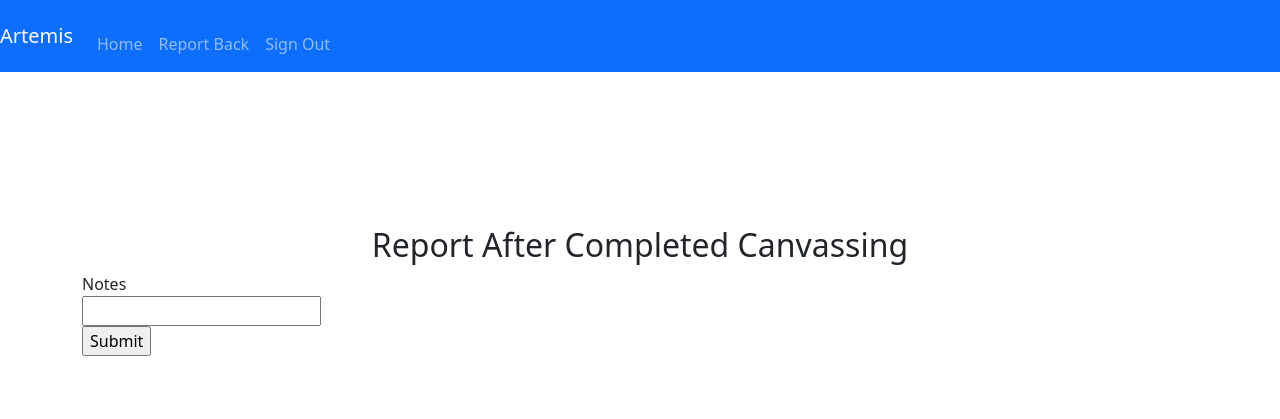
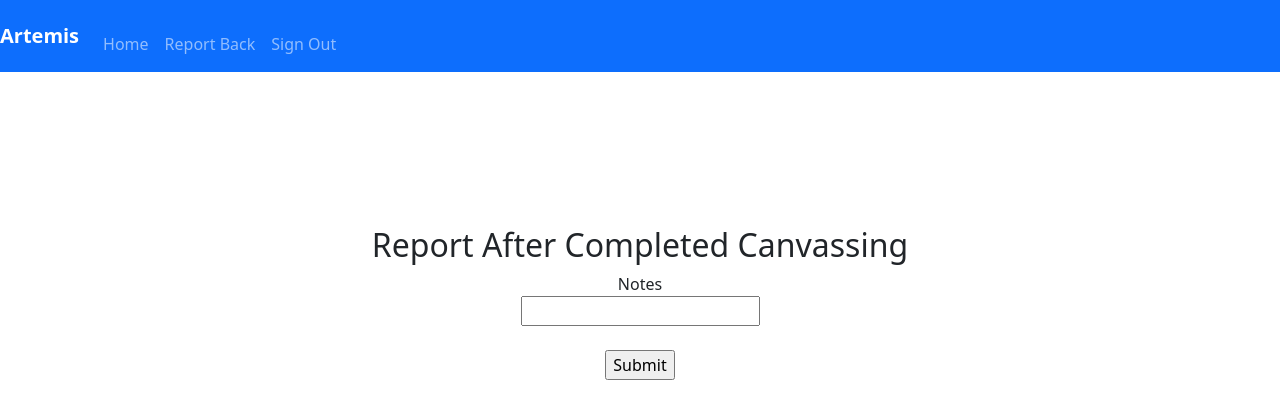
Before and after one commit to cyclingzealot/artemisPrime, a Rails app: template app/views/home/report_back.html.erb in a window 1280 px wide. Shown: the top 419 px of the page. Run offline with Rails 7, Linux system fonts and the light colour scheme; the template is opened without the code that fills it, so the values that code supplies are empty; style sheets or scripts are compiled from the project's sources; parts of the project's set-up code (start-up, migrations or seed data) failed here and were passed over; some libraries are stand-ins or nearby versions.

Commit message:
report back layout

```diff
--- a/app/controllers/home_controller.rb
+++ b/app/controllers/home_controller.rb
@@ -18,7 +18,7 @@ class HomeController < ApplicationController
 
   def request_assignment
     URI::HTTPS.build({
-                         host: localhost,
+                         host: 'localhost',
                          port: 8000,
                          path: '/assign.html',
                          query: "user_id = #{current_user.id}&filename=output.geojson"
--- a/app/views/home/report_back.html.erb
+++ b/app/views/home/report_back.html.erb
@@ -1,6 +1,7 @@
 <div class="container" style="margin-top: 12%;">
   <h2 style="text-align: center"> Report After Completed Canvassing</h2>
 
+ <div class="text-center">
   <%= form_tag report_submit_home_path, method: :post do %>
 
       <div class="field">
@@ -8,8 +9,11 @@
         <%= text_field_tag :notes %>
       </div>
 
+       <br>
+
       <div class="actions">
         <%= submit_tag "Submit", class: 'btn-primary' %>
       </div>
   <% end %>
+ </div>
 </div>
--- a/app/views/layouts/application.html.erb
+++ b/app/views/layouts/application.html.erb
@@ -9,7 +9,7 @@
   </head>
 
   <nav class="navbar navbar-expand-lg navbar-dark bg-primary">
-    <a class="navbar-brand" href="#">Artemis</a>
+    <a class="navbar-brand" href="#"><b>Artemis</b></a>
     <button class="navbar-toggler" type="button" data-toggle="collapse" data-target="#navbarSupportedContent" aria-controls="navbarSupportedContent" aria-expanded="false" aria-label="Toggle navigation">
       <span class="navbar-toggler-icon"></span>
     </button>
```
